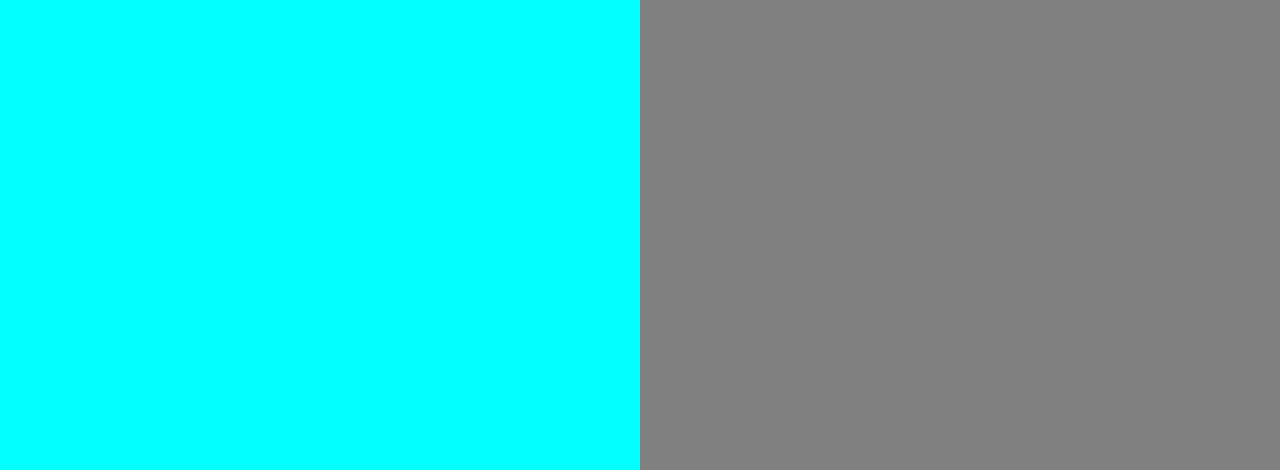
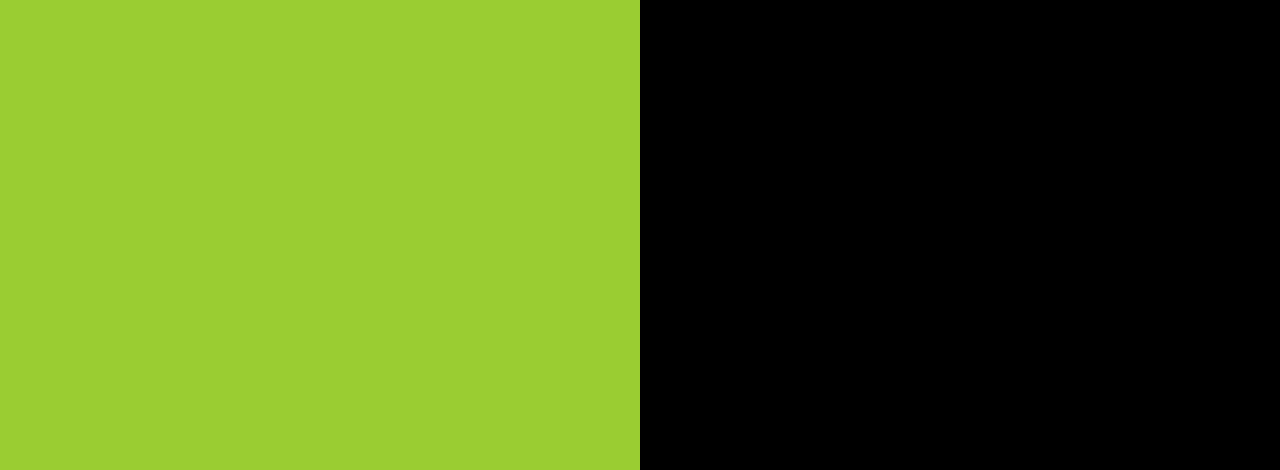
Before and after one commit to Satyasy/AppTestDev, a website: page index.html in a window 1280 px wide. Shown: the part 330-800 px from the top of the page. Drawn offline with Linux system fonts and the light colour scheme.

Commit message:
Change Color2

```diff
--- a/index.html
+++ b/index.html
@@ -36,7 +36,7 @@
 
         text-align: right;
         padding-top: 11em;
-        background-color: aqua;
+        background-color: yellowgreen;
       }
       .textColumn p {
         width: 75%;
@@ -49,7 +49,7 @@
         bottom: 0px;
         left: 50%;
 
-        background-color: grey;
+        background-color: black;
       }
 
       h1 {
```
